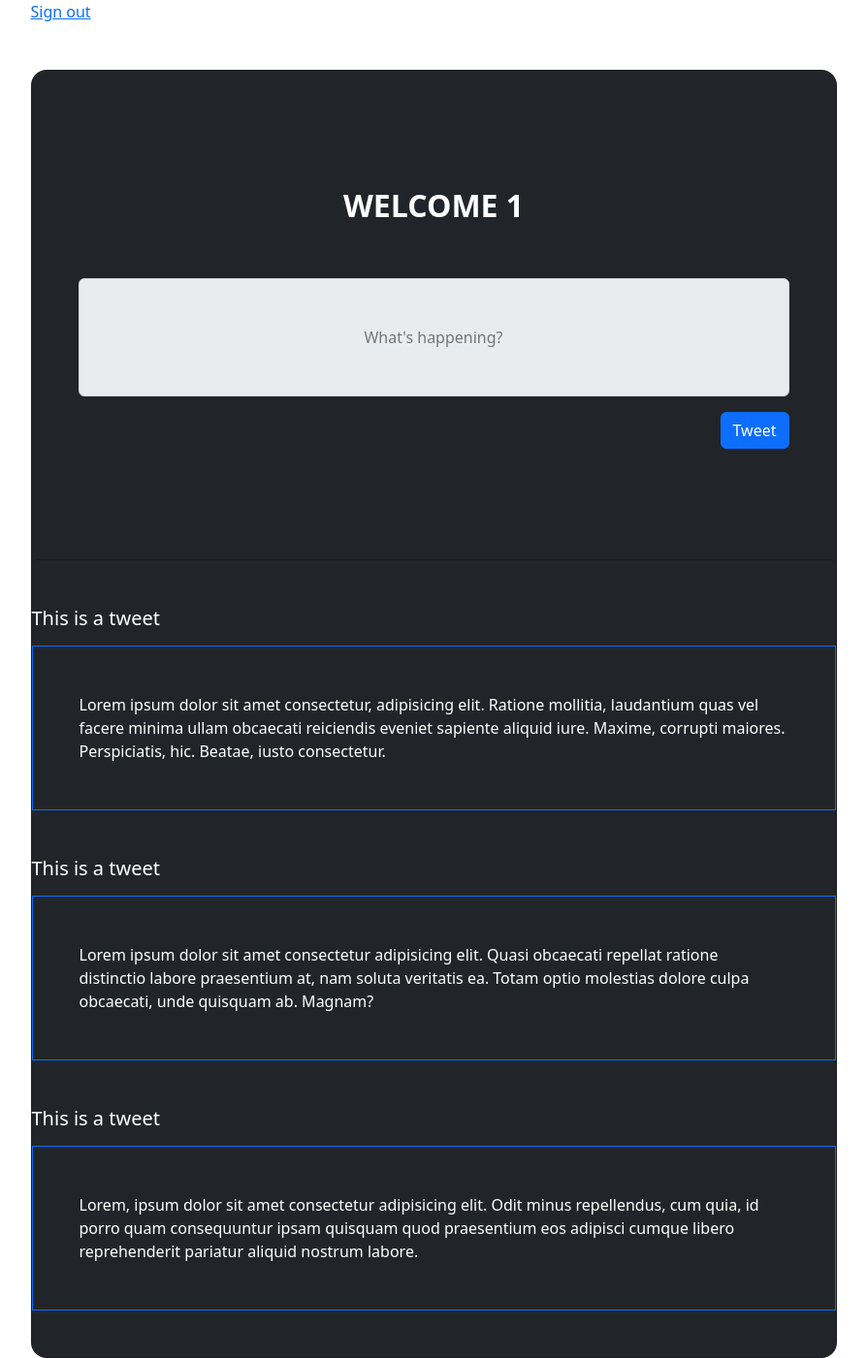
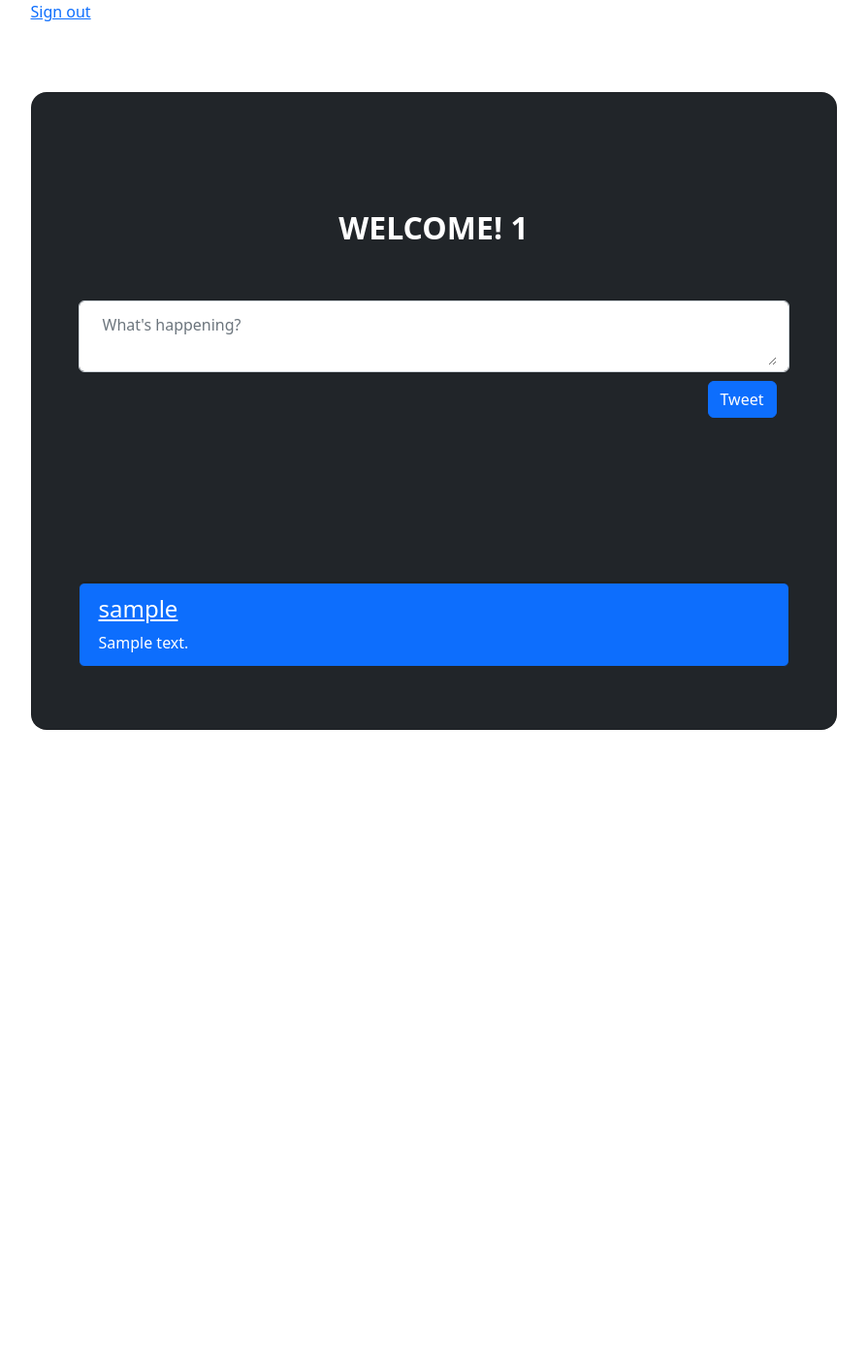
Before and after one commit to RoidoCTB/Final-Project, a PHP site: page /twitter-login.php?user=1 in a window 1280 px wide. Shown: the whole page at 97% size, without its empty margins (193-1087 px from the left). After the commit the page ends 753 px from the top, so only its background shows below. Run offline with PHP 8.4, Linux system fonts and the light colour scheme; tables that the repository leaves empty or names only in its code hold one stand-in row (values such as "Sample post"); some libraries are stand-ins or nearby versions.

Commit message:
added tweet code

```diff
--- a/signup.php
+++ b/signup.php
@@ -31,7 +31,7 @@
                       <button class="btn btn-outline-light btn-lg px-5 mb-5" type="submit" name="register">Sign up</button>
                     </form>
                     <div>
-                    <p class="mb-0">Have an account already? <a href="index.php" class="text-white-50 fw-bold">Login</a>
+                    <p class="mb-0">Already have an account? <a href="index.php" class="text-white-50 fw-bold">Login</a>
                     </p>
                   </div>
                   </div>
--- a/twitter-login.php
+++ b/twitter-login.php
@@ -9,8 +9,18 @@
     <link href="https://cdn.jsdelivr.net/npm/bootstrap@5.2.2/dist/css/bootstrap.min.css" rel="stylesheet" integrity="sha384-Zenh87qX5JnK2Jl0vWa8Ck2rdkQ2Bzep5IDxbcnCeuOxjzrPF/et3URy9Bv1WTRi" crossorigin="anonymous">
     <script src="https://cdn.jsdelivr.net/npm/@popperjs/core@2.9.2/dist/umd/popper.min.js" integrity="sha384-IQsoLXl5PILFhosVNubq5LC7Qb9DXgDA9i+tQ8Zj3iwWAwPtgFTxbJ8NT4GN1R8p" crossorigin="anonymous"></script>
 <script src="https://cdn.jsdelivr.net/npm/bootstrap@5.0.2/dist/js/bootstrap.min.js" integrity="sha384-cVKIPhGWiC2Al4u+LWgxfKTRIcfu0JTxR+EQDz/bgldoEyl4H0zUF0QKbrJ0EcQF" crossorigin="anonymous"></script>
+    <style>
+      .form-control:focus {
+      border-color: inherit;
+      -webkit-box-shadow: none;
+      box-shadow: none;
+    }
+    </style>
 </head>
 <body>
+
+<?php $username = $_GET['user']; ?>
+
 <div class="container">
         <div class="row">
             <div class="col-9 mx-auto float-end">
@@ -25,27 +35,38 @@
               <div class="card bg-dark text-white" style="border-radius: 1rem;">
                 <div class="card-body p-5 text-center">
                   <div class="mb-md-5 mt-md-4 pb-5">
-                    <h2 class="fw-bold mb-2 text-uppercase p-5">Welcome <?php echo $_GET['user']; ?></h2>
+                    <h2 class="fw-bold mb-2 text-uppercase p-5">Welcome! <?php echo $username; ?></h2>
                     <div class="form-outline form-white mb-4 text-center">
-                      <input class="input-group input-group-text p-5" type="text" placeholder="What's happening?">
-                <input class="float-end btn btn-primary mt-3" type="submit" name="" value="Tweet">
+                      <form id="tweet-form" class="form-control" action="code.php" method="post">
+                        <input class="d-none" name="username" value="<?php echo $username; ?>">
+                        <textarea class="form-control border-0" placeholder="What's happening?" form="tweet-form" style="outline: none;" name="tweet-body"></textarea>
+                        <input class="float-end btn btn-primary mt-3" type="submit" name="tweet" value="Tweet">
+                      </form>
                     </div>
                   </div>
                 </div>
-                <div class="list-group">
-                    <div class="d-flex w-100 justify-content-between">
-                       <h5 class="mb-3 mt-5">This is a tweet</h5>
-                    </div>
-                        <p class="mb-5 p-5 border border-primary">Lorem ipsum dolor sit amet consectetur, adipisicing elit. Ratione mollitia, laudantium quas vel facere minima ullam obcaecati reiciendis eveniet sapiente aliquid iure. Maxime, corrupti maiores. Perspiciatis, hic. Beatae, iusto consectetur.</p>
-                           <div class="d-flex w-100 justify-content-between">
-                              <h5 class="mb-3">This is a tweet</h5>
-                           </div>
-                             <p class="mb-5 p-5 border border-primary">Lorem ipsum dolor sit amet consectetur adipisicing elit. Quasi obcaecati repellat ratione distinctio labore praesentium at, nam soluta veritatis ea. Totam optio molestias dolore culpa obcaecati, unde quisquam ab. Magnam?</p>
-                                <div class="d-flex w-100 justify-content-between">
-                                  <h5 class="mb-3">This is a tweet</h5>
-                                </div>
-                                  <p class="mb-5 p-5 border border-primary">Lorem, ipsum dolor sit amet consectetur adipisicing elit. Odit minus repellendus, cum quia, id porro quam consequuntur ipsam quisquam quod praesentium eos adipisci cumque libero reprehenderit pariatur aliquid nostrum labore.</p>
-                </div>
+                <ul class="list-group m-5">
+                  <?php
+                    require "dbcon.php";
+                    $query = "SELECT * FROM tweet";
+                    $result = mysqli_query($con, $query);
+
+                    if(mysqli_num_rows($result) > 0)
+                    {
+                        foreach($result as $tweet)
+                        {
+                  ?>
+                          <li class="list-group-item bg-primary border-dark rounded mb-3">
+                            <div class="p-1 text-white">
+                              <h4><u><?php echo $tweet['username']; ?></u></h4>
+                              <div><?php echo $tweet['text']; ?></div>
+                            </div>
+                          </li>
+                  <?php
+                        }
+                    }
+                  ?>
+                </ul>
               </div>
             </div>
           </div>
```
Also changed, not shown: code.php (+20 -1 lines).
